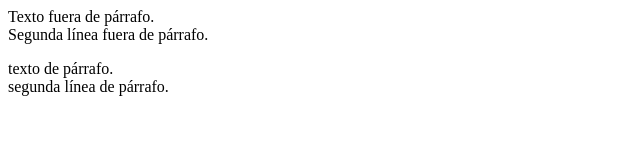
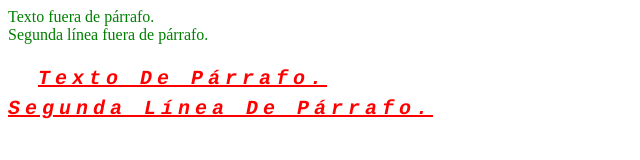
Before and after one commit to AndresSuquillo13mh/AndresSuquillo13mh, a plain HTML site: page index.html in a window 1280 px wide. Shown: the whole page, without its empty margins (0-640 px from the left). Drawn offline with Linux system fonts and the light colour scheme.

Commit message:
Update index.html

```diff
--- a/index.html
+++ b/index.html
@@ -1,6 +1,6 @@
 <HTML>
 <HEAD><TITLE>Estilos</TITLE>
-<LINK REL="stylesheet" TYPE="text/css" HREF="estilo.css">
+<LINK REL="stylesheet" TYPE="text/css" HREF="main.css">
 </HEAD>
 <BODY>
 
```
